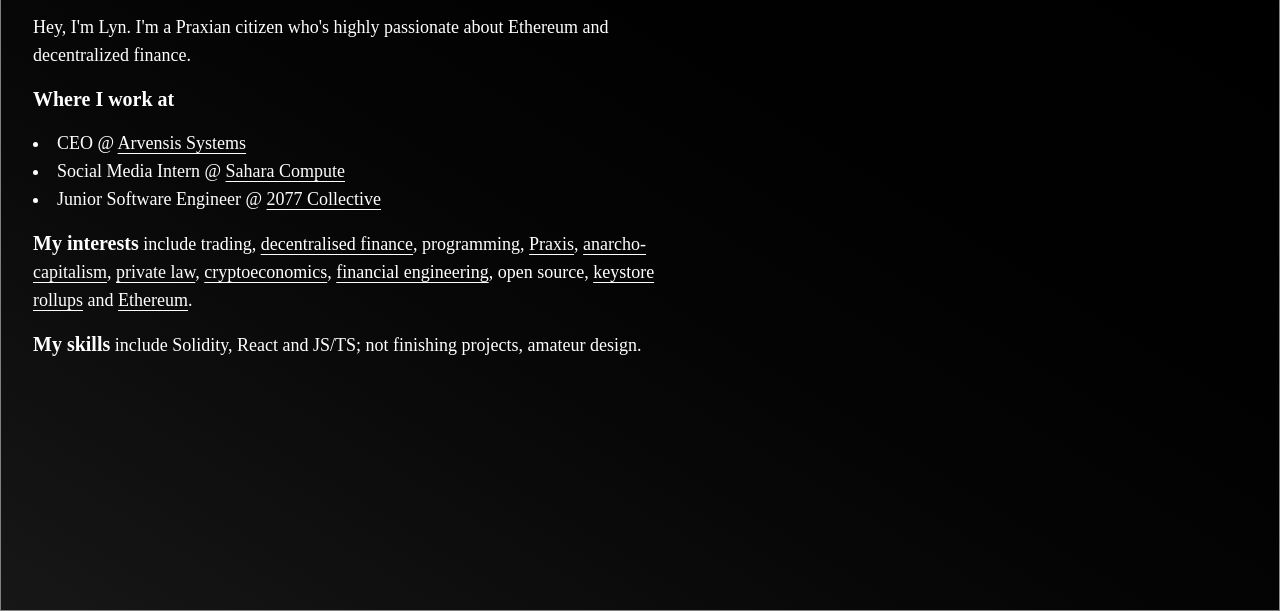
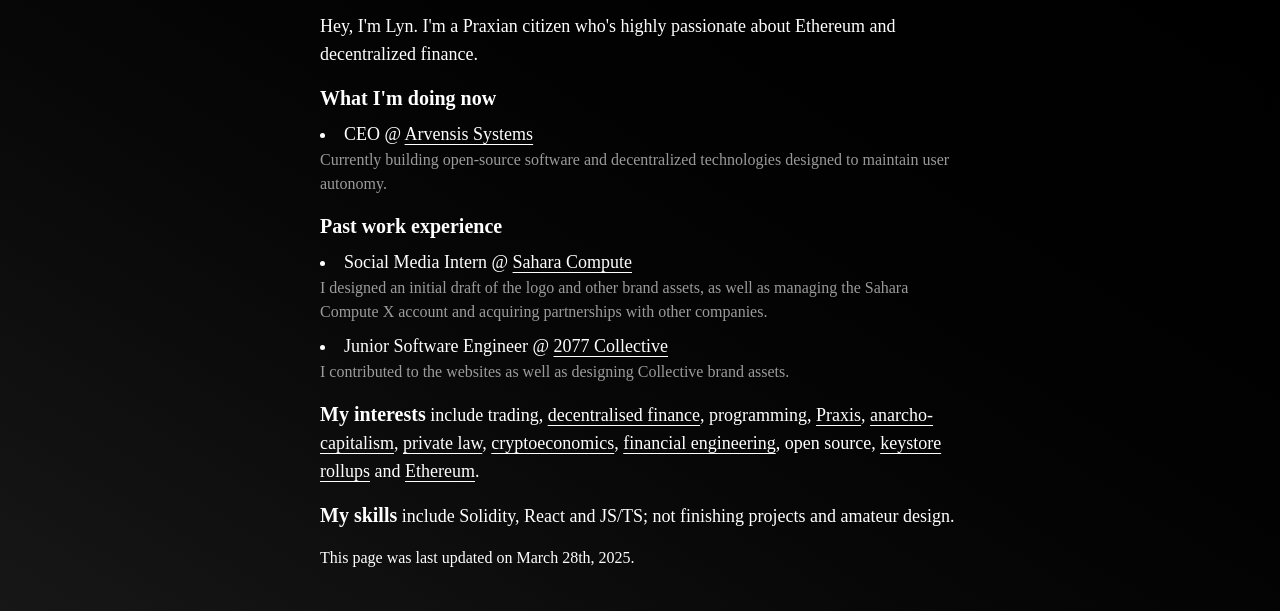
Before and after one commit to 0xlynett/lynsite, an Astro site: page / in a window 1280 px wide. Shown: the part 189-800 px from the top of the page. Built offline with nearby package versions, Linux system fonts and the light colour scheme; Astro itself is replaced by a stand-in of ours; a web font is replaced by a local one.

Commit message:
update page

```diff
--- a/src/layouts/Layout.astro
+++ b/src/layouts/Layout.astro
@@ -14,7 +14,10 @@ const { title } = Astro.props;
 <html lang="en">
   <head>
     <meta charset="UTF-8" />
-    <meta name="description" content="the website of a crypto anarchist girl" />
+    <meta
+      name="description"
+      content="the website of a crypto anarchist girlk;"
+    />
     <meta name="viewport" content="width=device-width" />
     <meta name="generator" content={Astro.generator} />
     <title>{title}</title>
@@ -23,7 +26,7 @@ const { title } = Astro.props;
     class="bg-neutral-900 text-white dark selection:bg-white selection:text-black"
   >
     <main
-      class="relative h-screen scrollbar overflow-auto pt-6 sm:pt-12 px-4 sm:px-8 border border-white/50 bg-linear-to-tr from-neutral-900 to-black"
+      class="relative h-screen scrollbar overflow-auto pt-6 sm:pt-12 px-4 sm:px-8 bg-linear-to-tr from-neutral-900 to-black"
     >
       <slot />
     </main>
--- a/src/pages/index.astro
+++ b/src/pages/index.astro
@@ -7,11 +7,11 @@ import "../assets/junkyard-eulogy.m4a";
 
 <Layout title="lynett.eth">
   <div class="flex flex-col lg:flex-row gap-8">
-    <section class="gap-4 max-w-fit flex flex-col min-w-160">
+    <section class="gap-4 max-w-fit flex flex-col mx-auto">
       <h1 class="font-bold text-5xl sm:text-7xl">lynett.eth</h1>
       <ol class="flex flex-row gap-4">
         <li>
-          <a href="https://x.com/lynett0x" aria-label="X (@Lynett0x)"
+          <a href="https://x.com/lynettdoteth" aria-label="X (@lynettdoteth)"
             ><Icon
               name="ph:x-logo"
               class="h-8 w-8 hover:text-red-full transition-all"
@@ -63,18 +63,36 @@ import "../assets/junkyard-eulogy.m4a";
           Hey, I'm Lyn. I'm a Praxian citizen who's highly passionate about
           Ethereum and decentralized finance.
         </p>
-        <h2 class="font-bold text-xl">Where I work at</h2>
-        <ul class="list-disc list-inside child-links">
-          <li>CEO @ <a href="https://arvensis.systems">Arvensis Systems</a></li>
+        <ul class="list-disc list-inside child-links space-y-2">
+          <h2 class="font-bold text-xl">What I'm doing now</h2>
+          <li>
+            CEO @ <a href="https://arvensis.systems">Arvensis Systems</a>
+            <p class="text-base text-white/60">
+              Currently building open-source software and decentralized
+              technologies designed to maintain user autonomy.
+            </p>
+          </li>
+        </ul>
+        <ul class="list-disc list-inside child-links space-y-2">
+          <h2 class="font-bold text-xl">Past work experience</h2>
           <li>
             Social Media Intern @ <a href="https://saharacompute.com"
               >Sahara Compute</a
             >
+            <p class="text-base text-white/60">
+              I designed an initial draft of the logo and other brand assets, as
+              well as managing the Sahara Compute X account and acquiring
+              partnerships with other companies.
+            </p>
           </li>
           <li>
             Junior Software Engineer @ <a href="https://2077.xyz"
               >2077 Collective</a
             >
+            <p class="text-base text-white/60">
+              I contributed to the websites as well as designing Collective
+              brand assets.
+            </p>
           </li>
         </ul>
         <p class="child-links">
@@ -95,8 +113,9 @@ import "../assets/junkyard-eulogy.m4a";
         </p>
         <p>
           <span class="font-semibold text-xl">My skills</span> include Solidity,
-          React and JS/TS; not finishing projects, amateur design.
+          React and JS/TS; not finishing projects and amateur design.
         </p>
+        <p class="text-base">This page was last updated on March 28th, 2025.</p>
       </div>
     </section>
   </div>
```
